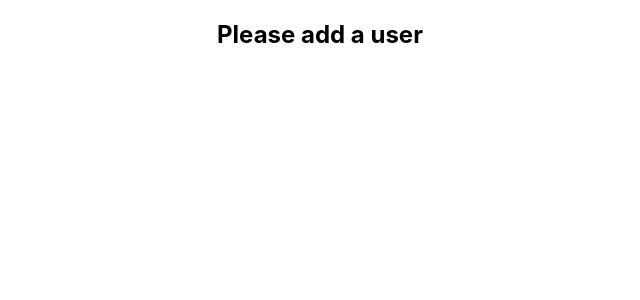
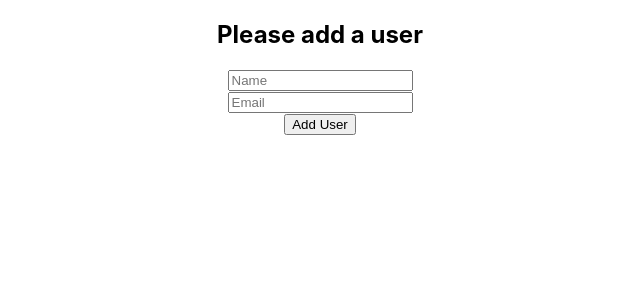
Before and after one commit to yhmunna1/react-node-mongodb-m65, a React (Create React App) app: page /user/add in a window 1280 px wide. Shown: the top 300 px of the page, without its empty margins (320-960 px from the left). Built offline with nearby package versions, Linux system fonts and the light colour scheme.

Commit message:
node mongdb CRUD. send user name and email to the server

```diff
--- a/src/App.js
+++ b/src/App.js
@@ -1,4 +1,3 @@
-import logo from './logo.svg';
 import './App.css';
 import { Route, Routes } from 'react-router-dom';
 import AddUser from './components/AddUser/AddUser';
--- a/src/components/AddUser/AddUser.js
+++ b/src/components/AddUser/AddUser.js
@@ -1,9 +1,42 @@
 import React from 'react';
 
 const AddUser = () => {
+
+    const handleAddUser = event => {
+        event.preventDefault();
+
+        const name = event.target.name.value;
+        const email = event.target.email.value;
+
+        const user = { name, email };
+
+        // Send data to the server 1.1
+        fetch('http://localhost:5000/user', {
+            method: 'POST',
+            headers: {
+                'content-type': 'application/json'
+            },
+            body: JSON.stringify(user)
+        })
+            .then(res => res.json())
+            .then(data => {
+                console.log('Success', data);
+                alert('user added successfully!!!');
+                event.target.reset();
+            })
+    }
+
+
     return (
         <div>
             <h2>Please add a user</h2>
+            <form onSubmit={handleAddUser}>
+                <input type="text" name='name' placeholder='Name' required />
+                <br />
+                <input type="email" name='email' placeholder='Email' required />
+                <br />
+                <input type="submit" value="Add User" />
+            </form>
         </div>
     );
 };
```
